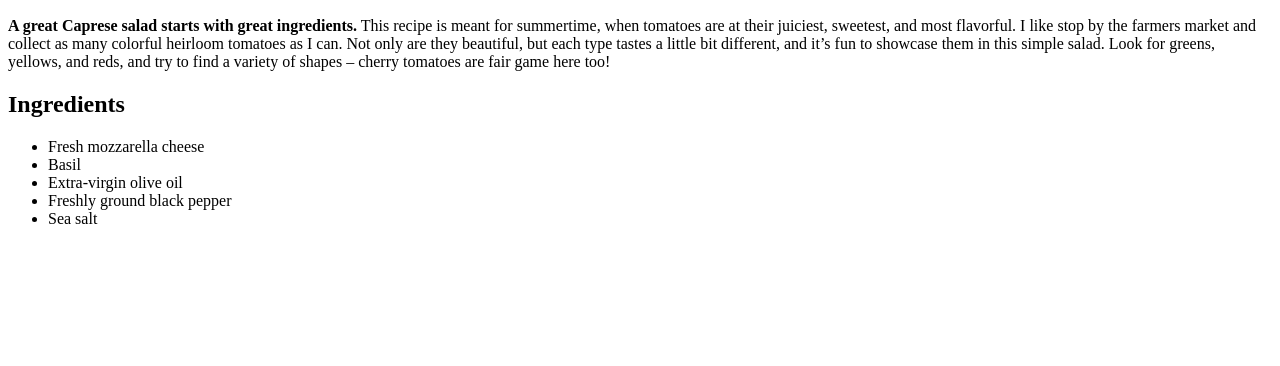
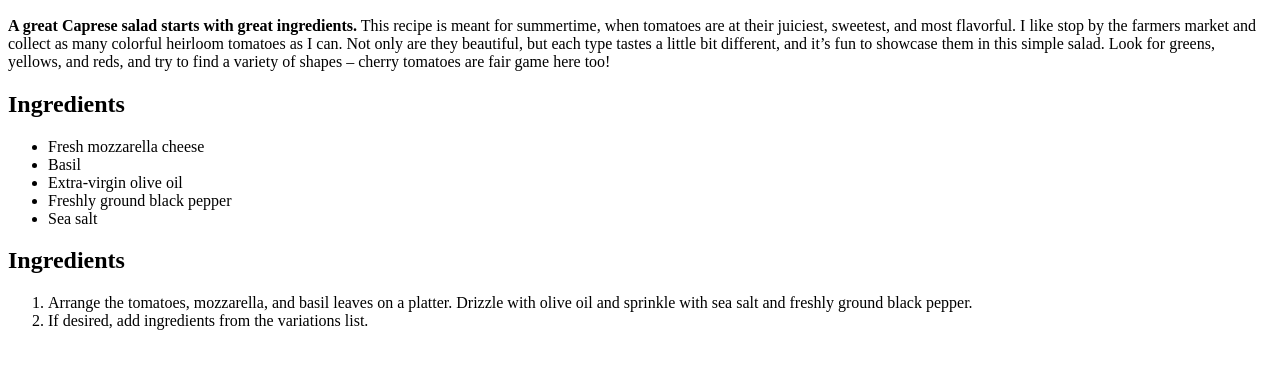
Before and after one commit to petrichorpse/odin-recipes, a plain HTML site: page recipes/caprese-salad.html in a window 1280 px wide. Shown: the part 434-800 px from the top of the page. Drawn offline with Linux system fonts and the light colour scheme.

Commit message:
Add caprese salad instructions

```diff
--- a/recipes/caprese-salad.html
+++ b/recipes/caprese-salad.html
@@ -20,5 +20,11 @@
                 <li>Freshly ground black pepper</li>
                 <li>Sea salt</li>
             </ul>
+        <h2>Ingredients</h2>
+            <ol>
+                <li>Arrange the tomatoes, mozzarella, and basil leaves on a platter. Drizzle with olive oil and sprinkle with sea
+                     salt and freshly ground black pepper.</li>
+                <li>If desired, add ingredients from the variations list.</li>
+            </ol>
     </body>
 </html>
```
